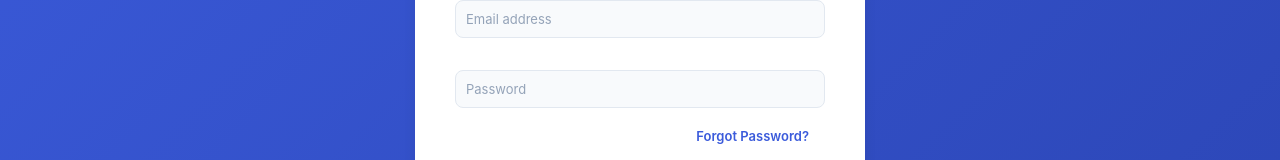
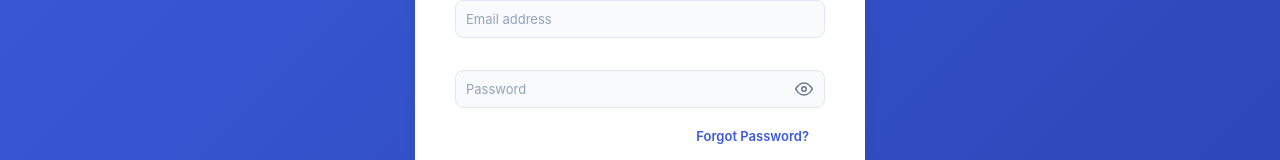
Before and after one commit to Duleeksha/Berendina-, a React (Vite) app in the folder Berendina UI/: page /login in a window 1280 px wide. Shown: the part 372-532 px from the top of the page. Built offline with nearby package versions, Linux system fonts and the light colour scheme.

Commit message:
password visible icon added

```diff
--- a/Berendina UI/src/pages/Auth/Login.css
+++ b/Berendina UI/src/pages/Auth/Login.css
@@ -258,3 +258,33 @@
 .dot.active {
   background-color: var(--primary-blue);
 }
+
+.password-input-wrapper {
+  position: relative;
+  display: flex;
+  align-items: center;
+  width: 100%;
+}
+
+.password-toggle-icon {
+  position: absolute;
+  right: 12px;
+  background: none;
+  border: none;
+  cursor: pointer;
+  color: var(--text-gray);
+  padding: 0;
+  display: flex;
+  align-items: center;
+  justify-content: center;
+  transition: color 0.2s;
+}
+
+.password-toggle-icon:hover {
+  color: var(--primary-blue);
+}
+
+/* Password field ekata dakkunu paththen ida thiyanna (Icon eka wadinne nathi wenna) */
+.input-field.password {
+  padding-right: 40px;
+}
--- a/Berendina UI/src/pages/Auth/Login.jsx
+++ b/Berendina UI/src/pages/Auth/Login.jsx
@@ -3,6 +3,15 @@ import { useNavigate, Link } from 'react-router-dom';
 import axios from 'axios';
 import './Login.css';
 import logo from '../../assets/berendina-logo.png';
+
+// SVG Icons for Eye (Show) and Eye-Off (Hide)
+const EyeIcon = () => (
+  <svg xmlns="http://www.w3.org/2000/svg" width="18" height="18" viewBox="0 0 24 24" fill="none" stroke="currentColor" strokeWidth="2" strokeLinecap="round" strokeLinejoin="round"><path d="M1 12s4-8 11-8 11 8 11 8-4 8-11 8-11-8-11-8z"></path><circle cx="12" cy="12" r="3"></circle></svg>
+);
+
+const EyeOffIcon = () => (
+  <svg xmlns="http://www.w3.org/2000/svg" width="18" height="18" viewBox="0 0 24 24" fill="none" stroke="currentColor" strokeWidth="2" strokeLinecap="round" strokeLinejoin="round"><path d="M17.94 17.94A10.07 10.07 0 0 1 12 20c-7 0-11-8-11-8a18.45 18.45 0 0 1 5.06-5.94M9.9 4.24A9.12 9.12 0 0 1 12 4c7 0 11 8 11 8a18.5 18.5 0 0 1-2.16 3.19m-6.72-1.07a3 3 0 1 1-4.24-4.24"></path><line x1="1" y1="1" x2="23" y2="23"></line></svg>
+);
 
 const Login = ({ onLogin }) => {
   const navigate = useNavigate();
@@ -13,9 +22,14 @@ const Login = ({ onLogin }) => {
   const [error, setError] = useState('');
   const [loading, setLoading] = useState(false);
 
-  // --- NEW STATE: Forgot Password Modal ---
+  // --- NEW STATE: Password Visibility Toggles ---
+  const [showLoginPassword, setShowLoginPassword] = useState(false); // Login Page
+  const [showNewPassword, setShowNewPassword] = useState(false);     // Reset Modal
+  const [showConfirmPassword, setShowConfirmPassword] = useState(false); // Reset Modal
+
+  // --- Forgot Password Modal State ---
   const [showModal, setShowModal] = useState(false);
-  const [resetStep, setResetStep] = useState(1); // 1: Email, 2: OTP, 3: New Password
+  const [resetStep, setResetStep] = useState(1);
   const [resetEmail, setResetEmail] = useState('');
   const [otp, setOtp] = useState('');
   const [newPassword, setNewPassword] = useState('');
@@ -56,18 +70,13 @@ const Login = ({ onLogin }) => {
     }
   };
 
-  // --- NEW: Reset Password Logic Functions (REAL API CALLS) ---
-
-  // 1. Send OTP
+  // --- Reset Password Logic Functions ---
   const handleSendOTP = async (e) => {
     e.preventDefault();
     setModalLoading(true);
     setModalError('');
-
     try {
-        const response = await axios.post('http://localhost:5000/api/auth/send-otp', {
-            email: resetEmail
-        });
+        const response = await axios.post('http://localhost:5000/api/auth/send-otp', { email: resetEmail });
         alert(response.data.message);
         setResetStep(2);
     } catch (err) {
@@ -78,16 +87,14 @@ const Login = ({ onLogin }) => {
     }
   };
 
-  // 2. Verify OTP
   const handleVerifyOTP = async (e) => {
     e.preventDefault();
     setModalLoading(true);
     setModalError('');
-
     try {
         const response = await axios.post('http://localhost:5000/api/auth/verify-otp', {
             email: resetEmail,
-            otp: otp.trim() // Changed: Added trim() to remove extra spaces
+            otp: otp.trim()
         });
         setResetStep(3);
     } catch (err) {
@@ -98,18 +105,14 @@ const Login = ({ onLogin }) => {
     }
   };
 
-  // 3. Reset Password
   const handleResetPassword = async (e) => {
     e.preventDefault();
-
     if (newPassword !== confirmPassword) {
         setModalError("Passwords do not match");
         return;
     }
-
     setModalLoading(true);
     setModalError('');
-
     try {
         const response = await axios.post('http://localhost:5000/api/auth/reset-password', {
             email: resetEmail,
@@ -133,6 +136,8 @@ const Login = ({ onLogin }) => {
     setNewPassword('');
     setConfirmPassword('');
     setModalError('');
+    setShowNewPassword(false);
+    setShowConfirmPassword(false);
   };
 
   return (
@@ -159,15 +164,25 @@ const Login = ({ onLogin }) => {
           </div>
 
           <div className="form-group">
+            {/* --- UPDATED: Password Field with Eye Icon --- */}
+            <div className="password-input-wrapper">
                 <input
-              type="password"
+                  type={showLoginPassword ? "text" : "password"} // Dynamic Type
                   placeholder="Password"
-              className="input-field"
+                  className="input-field password" // Add 'password' class for padding
                   value={password}
                   onChange={(e) => { setPassword(e.target.value); setError(''); }}
                   required
                 />
-            {/* UPDATED: Button instead of Link to trigger Modal */}
+                <button
+                  type="button"
+                  className="password-toggle-icon"
+                  onClick={() => setShowLoginPassword(!showLoginPassword)}
+                >
+                  {showLoginPassword ? <EyeOffIcon /> : <EyeIcon />}
+                </button>
+            </div>
+
             <button
                 type="button"
                 className="forgot-password-link"
@@ -188,7 +203,7 @@ const Login = ({ onLogin }) => {
         </div>
       </div>
 
-      {/* --- NEW: Forgot Password Modal --- */}
+      {/* --- FORGOT PASSWORD MODAL --- */}
       {showModal && (
         <div className="modal-overlay">
             <div className="modal-content">
@@ -202,7 +217,6 @@ const Login = ({ onLogin }) => {
                 </div>
 
                 <div className="modal-body">
-                    {/* Progress Dots */}
                     <div className="step-dots">
                         <span className={`dot ${resetStep >= 1 ? 'active' : ''}`}></span>
                         <span className={`dot ${resetStep >= 2 ? 'active' : ''}`}></span>
@@ -257,28 +271,49 @@ const Login = ({ onLogin }) => {
                         </form>
                     )}
 
-                    {/* STEP 3: New Password */}
+                    {/* STEP 3: New Password (UPDATED with Eye Icons) */}
                     {resetStep === 3 && (
                         <form onSubmit={handleResetPassword}>
                             <p>Create a new strong password for your account.</p>
+
+                            {/* New Password Field */}
+                            <div className="password-input-wrapper" style={{marginBottom: '15px'}}>
                                 <input
-                                type="password"
-                                className="input-field"
+                                    type={showNewPassword ? "text" : "password"}
+                                    className="input-field password"
                                     placeholder="New Password"
                                     value={newPassword}
                                     onChange={(e) => setNewPassword(e.target.value)}
                                     required
-                                style={{marginBottom: '15px'}}
                                 />
+                                <button
+                                  type="button"
+                                  className="password-toggle-icon"
+                                  onClick={() => setShowNewPassword(!showNewPassword)}
+                                >
+                                  {showNewPassword ? <EyeOffIcon /> : <EyeIcon />}
+                                </button>
+                            </div>
+
+                            {/* Confirm Password Field */}
+                            <div className="password-input-wrapper" style={{marginBottom: '20px'}}>
                                 <input
-                                type="password"
-                                className="input-field"
+                                    type={showConfirmPassword ? "text" : "password"}
+                                    className="input-field password"
                                     placeholder="Confirm Password"
                                     value={confirmPassword}
                                     onChange={(e) => setConfirmPassword(e.target.value)}
                                     required
-                                style={{marginBottom: '20px'}}
                                 />
+                                <button
+                                  type="button"
+                                  className="password-toggle-icon"
+                                  onClick={() => setShowConfirmPassword(!showConfirmPassword)}
+                                >
+                                  {showConfirmPassword ? <EyeOffIcon /> : <EyeIcon />}
+                                </button>
+                            </div>
+
                             <button type="submit" className="signin-button" disabled={modalLoading}>
                                 {modalLoading ? 'Resetting...' : 'Reset Password'}
                             </button>
```
Lines whose indentation alone changed are shown as unchanged.
